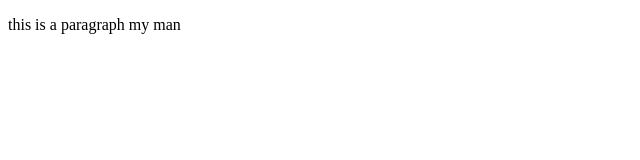
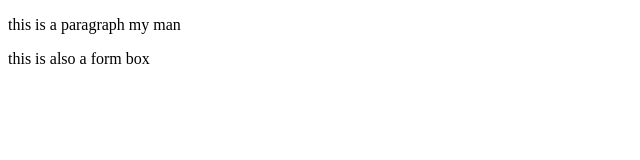
Before and after one commit to raymord21/love, a plain HTML site: page eddy22.html in a window 1280 px wide. Shown: the whole page, without its empty margins (0-640 px from the left). Drawn offline with Linux system fonts and the light colour scheme.

Commit message:
i added a form box

```diff
--- a/eddy22.html
+++ b/eddy22.html
@@ -5,6 +5,7 @@
 </head>
 <body>
 <p>this is a paragraph my man</p>
+<form>this is also a form box </form>
 
 </body>
 </html>
```
